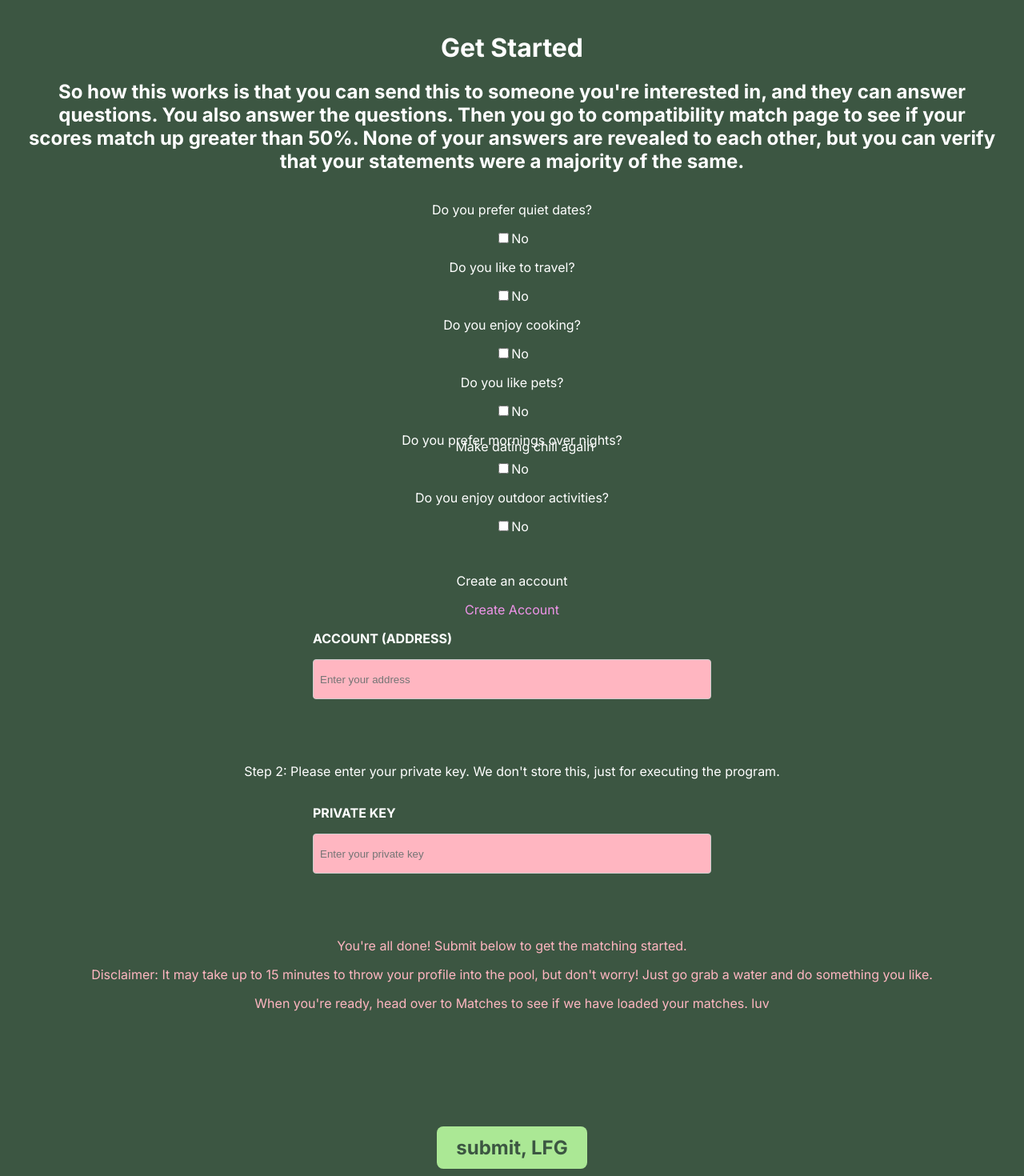
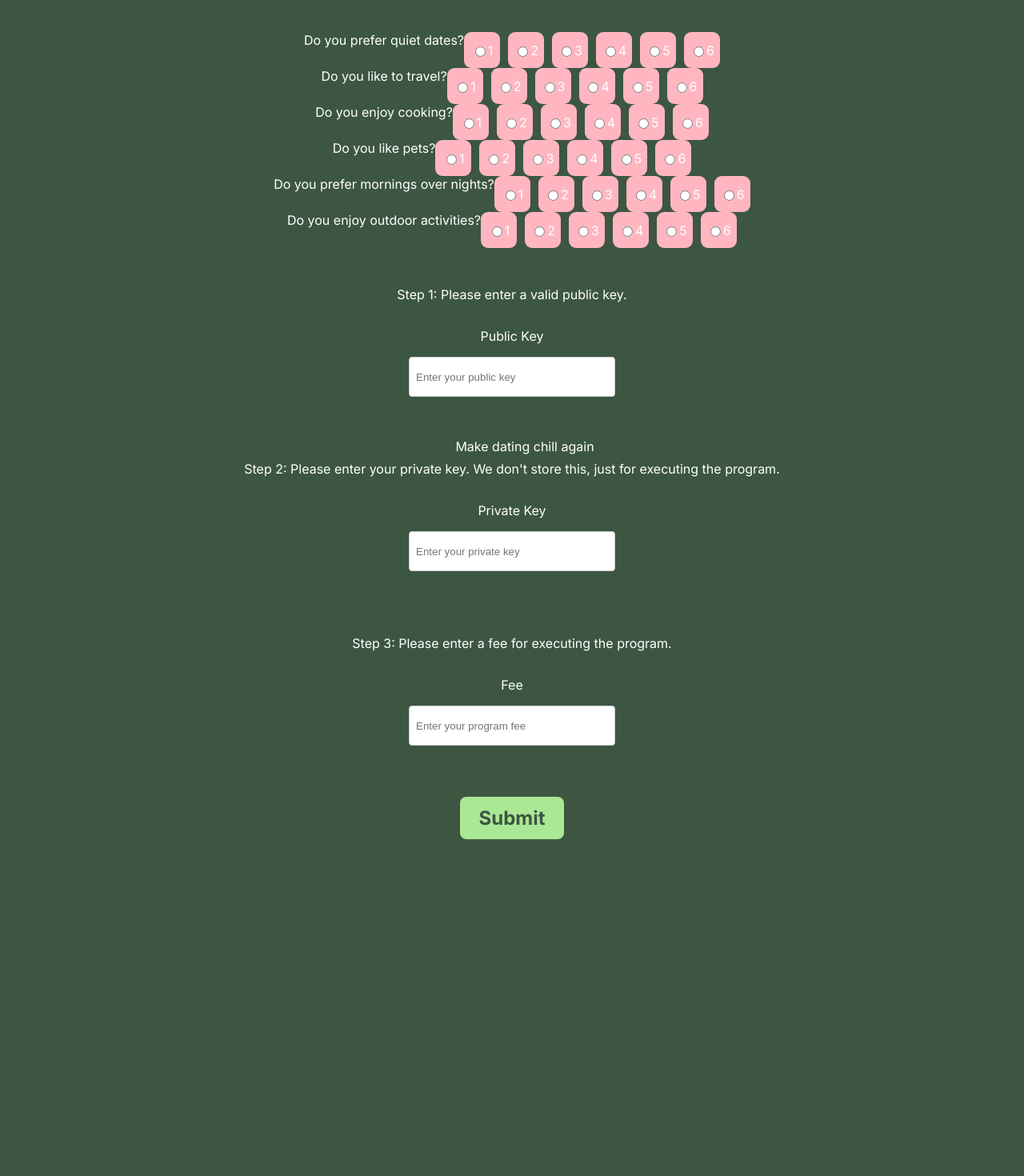
Before and after one commit to michellewong793/matcha, a Next.js app: page /submit-score in a window 1280 px wide. Shown: the part 200-1670 px from the top of the page at 80% size. After the commit the page ends 1345 px from the top, so only its background shows below. Built offline with nearby package versions, Linux system fonts and the light colour scheme.

Commit message:
Revert "rest of it"
This reverts commit 64a9644ce1b75314aef94ab0a341c94e7f5ef865.

```diff
--- a/components/Button.js
+++ b/components/Button.js
@@ -1,13 +1,14 @@
+import Link from "next/link";
 import styles from "./Button.module.css"; // Import the CSS module
 
-const Button = ({ onClick, text, color }) => {
+const Button = ({ link, text, color }) => {
   // Use appropriate class names based on the color prop
   const buttonClass = `${styles.button} ${color === "green" ? styles.green : styles.pink}`;
 
   return (
-    <button className={buttonClass} onClick={onClick}>
-      {text}
-    </button>
+    <Link href={link}>
+      <a className={buttonClass}>{text}</a>
+    </Link>
   );
 };
 
--- a/components/Header.module.css
+++ b/components/Header.module.css
@@ -8,8 +8,6 @@
     display: flex;
     justify-content: space-between;
     align-items: center;
-    background: #65926F;
-    width: 100%;
   }
 
   .footer {
--- a/components/SubmitScore.module.css
+++ b/components/SubmitScore.module.css
@@ -1,35 +1,12 @@
-.stepContainer {
-    display: flex;
-    flex-direction: column;
-    align-items: center;
-}
-
 .inputbox {
     border: 1px solid #ccc;
     border-radius: 4px;
     padding: 8px;
-    width: 30rem;
+    width: 15rem;
     height: 2rem;
-    background-color: lightpink;
-    color: #921598;
   }
 
 
-  .inputLabel {
-    font-size: 16px;
-    text-transform: uppercase;
-    font-weight: bold;
-    align-self:left;
-  }
-  .inputContainer {
-    display: flex;
-    flex-direction: column;
-    text-align: left;
-  }
-.link {
-    color: #EF94E9;
-    text-decoration: none;
-}
   .questionContainer {
     margin-bottom: 16px;
   }
@@ -97,7 +74,7 @@
 .sliderContainer {
     margin: 0 auto ;
     display: flex;
-    flex-direction: column;
+    flex-direction: row;
   }
 
 
@@ -216,7 +193,19 @@
     text-align: center; /* Center text */
   }
 
-
+  .radioButton {
+    appearance: none; /* Remove default styling */
+    width: 20px; /* Width of the circular radio button */
+    height: 20px; /* Height of the circular radio button */
+    border: 2px solid white; /* Border color */
+    border-radius: 50%; /* Make it circular */
+    position: absolute; /* Position it in the center */
+    top: 50%;
+    left: 50%;
+    transform: translate(-50%, -50%); /* Centering */
+    background: transparent; /* Transparent background */
+    cursor: pointer; /* Change cursor to pointer */
+  }
 
   input[type="radio"]:checked + .radioButton {
     background: white; /* Color when selected */
@@ -225,7 +214,3 @@
   .radioOption:hover {
     opacity: 0.8; /* Slightly fade on hover */
   }
-
-  .messageText {
-    color: lightpink;
-  }
--- a/components/Theme.js
+++ b/components/Theme.js
@@ -72,18 +72,6 @@ let styles = {
     marginRight: "auto",
   },
 
-  submitContent: {
-    color: "white",
-    paddingLeft: "2rem",
-    paddingRight:"2rem",
-    marginTop: "15rem",
-    marginBottom: "6rem",
-    textAlign: "center",
-    marginLeft: "auto",
-    marginRight: "auto",
-  },
-
-
   heroContent: {
     color: "white",
     paddingLeft: "2rem",
--- a/pages/submit-score.js
+++ b/pages/submit-score.js
@@ -16,23 +16,21 @@ const QUESTIONS = [
 ];
 
 export default function Index() {
-  const [answers, setAnswers] = useState(Array(QUESTIONS.length).fill(false)); // Initialize with false
+  const [answers, setAnswers] = useState({});
   const [response, setResponse] = useState(null);
 
-  const handleCheckboxChange = (index) => {
-    setAnswers((prevAnswers) => {
-      const newAnswers = [...prevAnswers];
-      newAnswers[index] = !newAnswers[index]; // Toggle the boolean value
-      return newAnswers;
+  const handleRadioChange = (index, value) => {
+    setAnswers({
+      ...answers,
+      [index]: value,
     });
   };
 
-  const handleSubmit = async (e) => {
-    e.preventDefault(); // Prevent default form submission behavior
+  const handleSubmit = async () => {
     try {
-      const leoInput = answers.map((answer, index) => ({
-        question: QUESTIONS[index],
-        answer: answer, // This will be true or false
+      const leoInput = Object.entries(answers).map(([key, value]) => ({
+        question: key,
+        answer: value,
       }));
       const result = await axios.post(
         "https://aleo-api-endpoint.com/process-preferences",
@@ -41,8 +39,6 @@ export default function Index() {
         }
       );
       setResponse(result.data);
-      alert("Your preferences have been successfully submitted! Just wait a little bit. The next step is to meditate for 15 minutes as we work behind the scenes to bring you your people.");
-
     } catch (error) {
       console.error("Error submitting data:", error);
     }
@@ -52,67 +48,62 @@ export default function Index() {
     <div className={pageStyles.centerPage}>
       <Layout />
 
-      <div style={Styles.submitContent} className={pageStyles.formContainer}>
-        <h1> Get Started </h1>
-        <h2> So how this works is that you can send this to someone you're interested in, and they can answer questions. You also answer the questions. Then you go to compatibility match page to see if your scores match up greater than 50%. None of your answers are revealed to each other, but you can verify that your statements were a majority of the same. </h2>
+      <div style={Styles.content} className={pageStyles.formContainer}>
         <form
           className={pageStyles.form}
-          onSubmit={handleSubmit} // Call handleSubmit on submit
+          onSubmit={(e) => {
+            e.preventDefault();
+            // handleSubmit();
+          }}
         >
           {QUESTIONS.map((question, index) => (
             <div key={index} className={pageStyles.sliderContainer}>
-              <Spacer height="1" />
               <label>{question}</label>
-              <Spacer height="1" />
-              <div className={pageStyles.checkboxContainer}>
-                <input
-                  type="checkbox"
-                  id={`question-${index}`}
-                  name={`question-${index}`}
-                  checked={answers[index]} // Bind checkbox to boolean value
-                  onChange={() => handleCheckboxChange(index)} // Toggle boolean value on change
-                />
-                <label
-                  htmlFor={`question-${index}`}
-                  className={pageStyles.checkboxOption}
-                >
-                  {answers[index] ? "Yes" : "No"}
-                </label>
+              <div className={pageStyles.radioContainer}>
+                {[1, 2, 3, 4, 5, 6].map((value) => (
+                  <label key={value} className={pageStyles.radioOption}>
+                    <input
+                      type="radio"
+                      name={`question-${index}`}
+                      value={value}
+                      checked={answers[index] === value.toString()}
+                      onChange={() => handleRadioChange(index, value)}
+                    />
+                    {value}
+                  </label>
+                ))}
               </div>
             </div>
           ))}
           <Spacer height="2" />
+
         </form>
 
-        <div className={pageStyles.stepContainer}>
-<p> Create an account</p>        <a className={pageStyles.link} href="https://www.provable.tools/account" target="_blank"> Create Account</a>
+        <div>
+          <p>Step 1: Please enter a valid public key.</p>
           <Spacer height="1" />
-
-<div className={pageStyles.inputContainer}>
-          <label className={pageStyles.inputLabel} htmlFor="public-key">Account (Address)</label>
+          <label htmlFor="public-key">Public Key</label>
           <Spacer height="1" />
           <input
             type="text"
             id="public-key"
             name="public-key"
-            placeholder="Enter your address"
+            placeholder="Enter your public key"
             required
             className={pageStyles.inputbox}
           />
-          </div>
         </div>
         <Spacer height="4" />
 
-        <div className={pageStyles.stepContainer}>
+        <div>
           <p>
-            Step 2: Please enter your private key. We don't store this, just for
-            executing the program.
+            Step 2: Please enter your private key. We don't store this, just
+            for executing the program.
           </p>
           <Spacer height="1" />
-          <div className={pageStyles.inputContainer}>
+          <label htmlFor="private-key">Private Key</label>
+          <Spacer height="1" />
 
-          <label className={pageStyles.inputLabel}  htmlFor="private-key">Private Key</label>
-          <Spacer height="1" />
           <input
             type="text"
             id="private-key"
@@ -122,29 +113,26 @@ export default function Index() {
             className={pageStyles.inputbox}
           />
         </div>
+        <Spacer height="4" />
+
+        <div>
+          <p>Step 3: Please enter a fee for executing the program.</p>
+          <Spacer height="1" />
+          <label htmlFor="fee">Fee</label>
+          <Spacer height="1" />
+          <input
+            type="text"
+            id="fee"
+            name="fee"
+            placeholder="Enter your program fee"
+            required
+            className={pageStyles.inputbox}
+          />
         </div>
         <Spacer height="4" />
 
+        <Button link="/submit-score" text="Submit" color="green" />
 
-
-        <div className={pageStyles.messageText}>
-          <p> You're all done! Submit below to get the matching started. </p>
-          <p>
-            {" "}
-            Disclaimer: It may take up to 15 minutes to throw your profile into
-            the pool, but don't worry! Just go grab a water and do something you like.{" "}
-          </p>
-          <p>
-            {" "}
-            When you're ready, head over to Matches to see if we have
-            loaded your matches. luv{" "}
-          </p>
-        </div>
-        <Spacer height="8" />
-
-        <Button onClick={handleSubmit} text="submit, LFG" color="green" />
-
-        <Spacer height="8" />
       </div>
     </div>
   );
```
Also changed, not shown: pages/about.js (+12 -22 lines), pages/browse-matches.js (+50 -3 lines).
